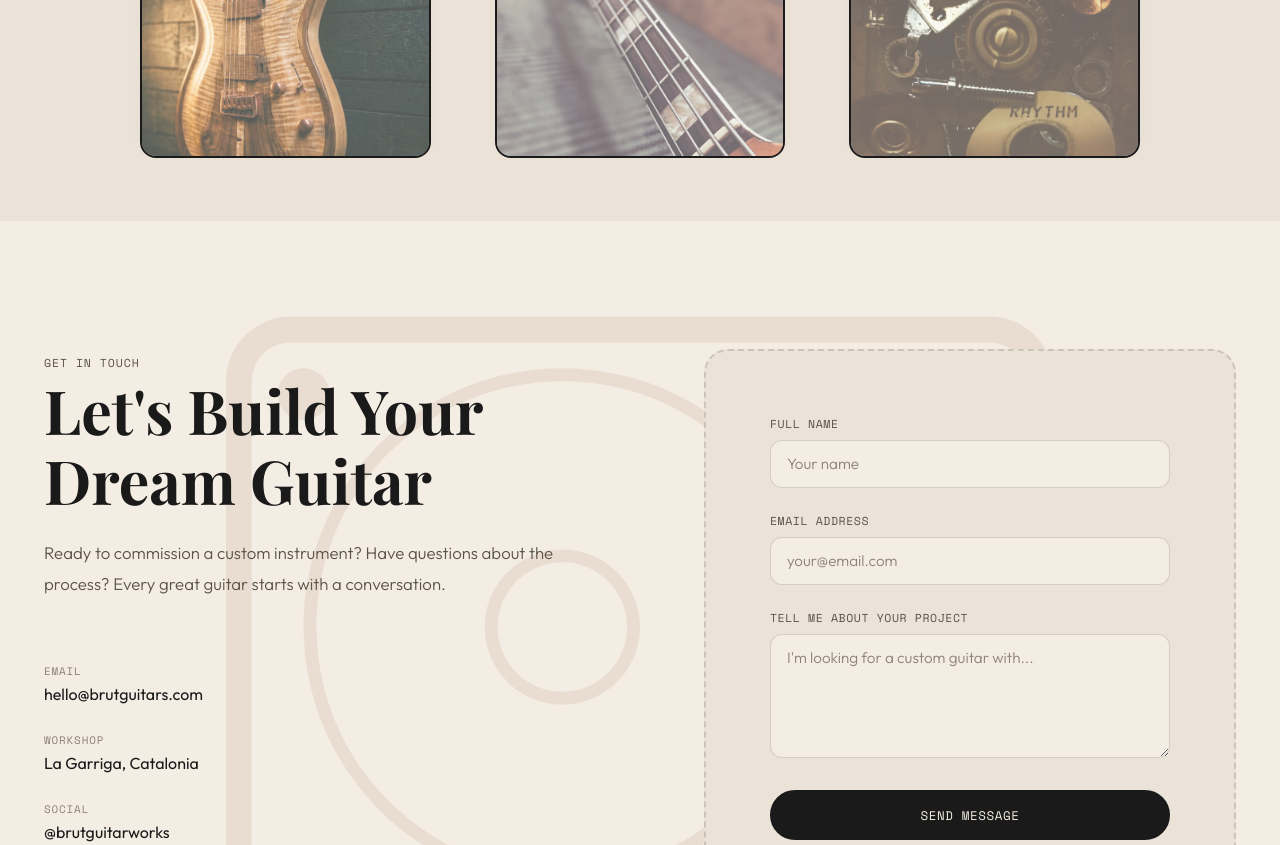
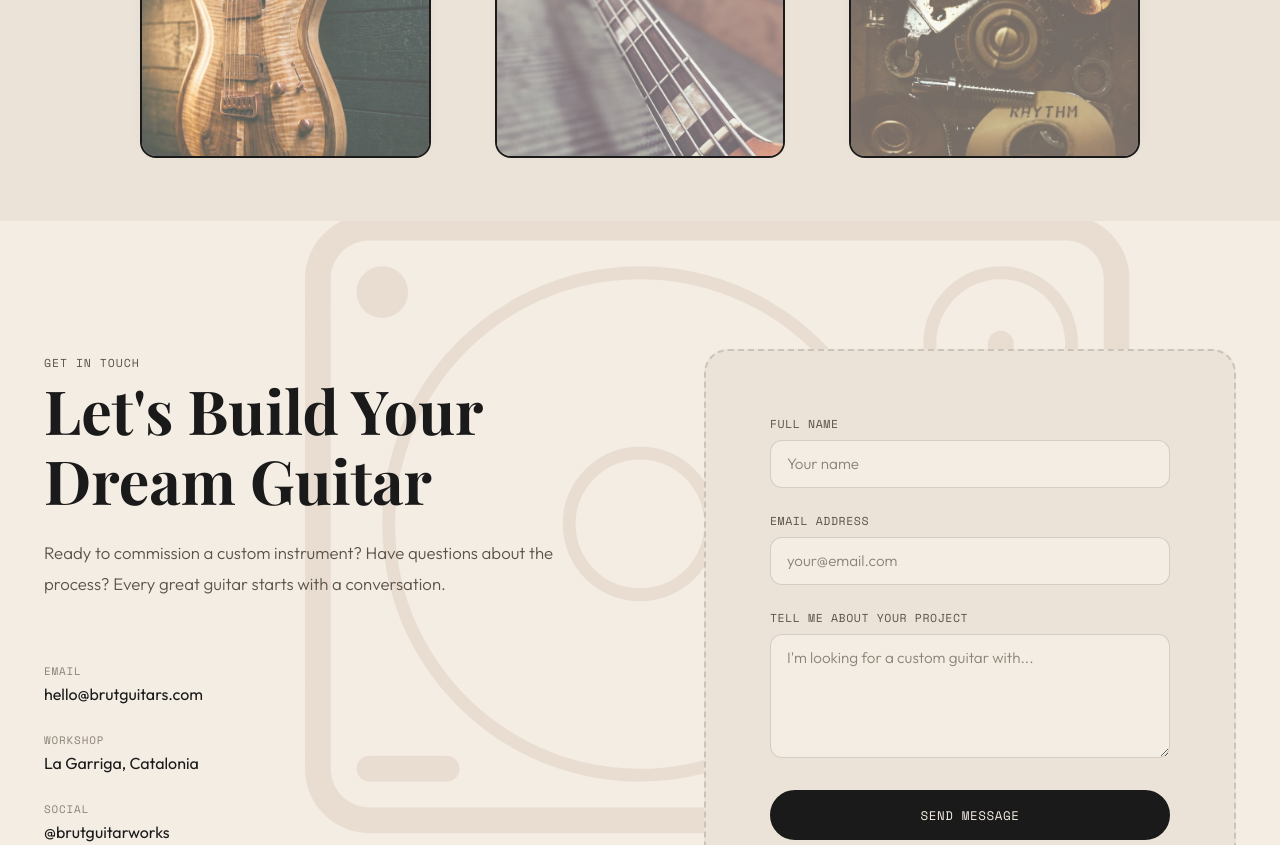
Before and after one commit to JoanDidac/Brut-Guitars, a React (Vite) app: page / in a window 1280 px wide. Shown: the part 5200-6045 px from the top of the page. Built offline with nearby package versions, Linux system fonts and the light colour scheme; a web font is replaced by a local one.

Commit message:
Center turntable viewBox to perfectly align spindle with vinyl geometry

```diff
--- a/src/components/Contact.css
+++ b/src/components/Contact.css
@@ -11,7 +11,7 @@
     position: absolute;
     top: 50%;
     left: 50%;
-    transform: translate(-50%, -50%) scale(1.15);
+    transform: translate(-50%, -50%) scale(1.36);
     width: 90%;
     height: 90%;
     max-width: 90vh;
```
Also changed, not shown: src/assets/turntable-svgrepo-com.svg.
